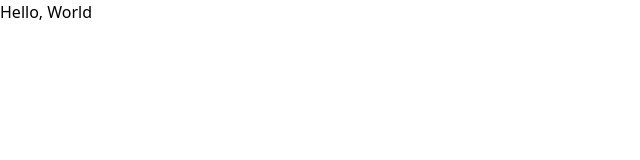
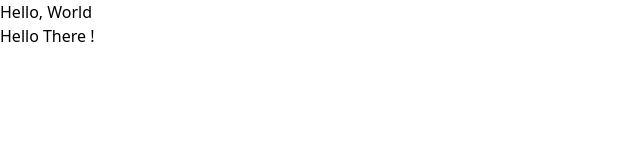
Before and after one commit to davi-p-oliveira-11/react19, a React (Vite) app: page / in a window 1280 px wide. Shown: the top 160 px of the page, without its empty margins (0-640 px from the left). Built offline with nearby package versions, Linux system fonts and the light colour scheme.

Commit message:
added greet.tsx

```diff
--- a/src/App.tsx
+++ b/src/App.tsx
@@ -1,8 +1,18 @@
+{/*Basics copy*/}
 import { Component1 } from "./basics/copy/01-components-copy"
+{/*Basics exercises*/}
+import { Greet } from "./basics/exercises/01-components-exerc"
 
-function App() {
+const App = () => {
   return (
-    <Component1 />
+    <>
+     {/*Basics copy*/}
+     <Component1 />
+
+     {/*Basics exercises*/}
+     <Greet />
+
+    </>
   )
 }
 
--- /dev/null
+++ b/src/basics/exercises/01-components-exerc/Greet.tsx
@@ -0,0 +1,7 @@
+const Greet = () => {
+  return (
+    <h1>Hello There !</h1>
+  )
+}
+
+export default Greet
--- /dev/null
+++ b/src/basics/exercises/01-components-exerc/index.ts
@@ -0,0 +1 @@
+export { default as Greet} from './Greet'
```
